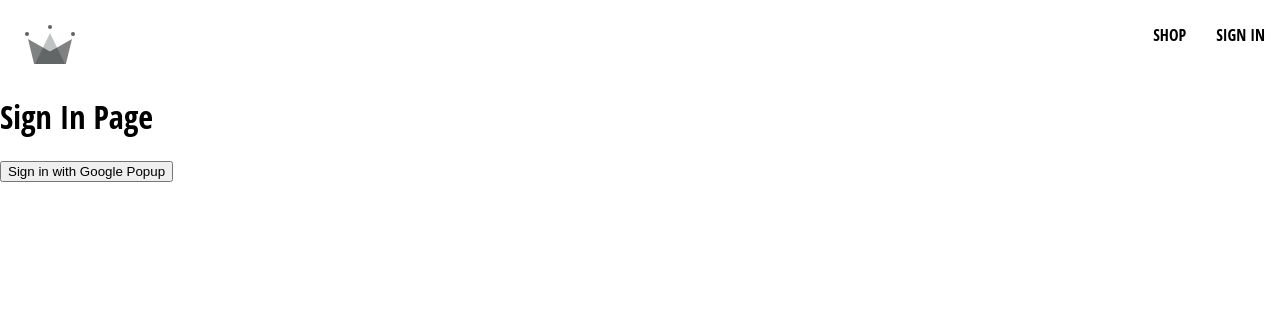
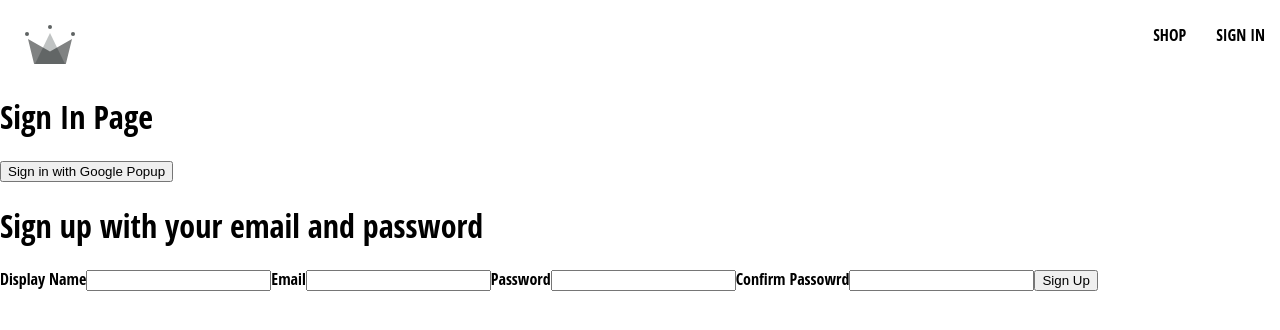
Before and after one commit to vrichtmann/e-comerce, a React (Create React App) app: page /sign-in in a window 1280 px wide. Shown: the top 330 px of the page. Built offline with nearby package versions, Linux system fonts and the light colour scheme; a web font is replaced by a local one.

Commit message:
sign up setup firebase

```diff
--- a/src/compoments/sign-up-form/sign-up-form.component.jsx
+++ b/src/compoments/sign-up-form/sign-up-form.component.jsx
@@ -1,20 +1,73 @@
+import { useState } from "react";
+import { createAuthUserWithEmailAndPassword, createUserDocumentFromAuth } from "../../utils/firebase/firebase.utils";
+
+const defaultFormFields = {
+    displayName: '',
+    email: '',
+    password: '',
+    confirmPassword: '',
+}
+
 const SignUpForm = () => {
+    const [formFields, setFormFields] = useState(defaultFormFields)
+    const { displayName, email, password, confirmPassword } = formFields;
+
+    console.log(formFields);
+
+    const resetFormFields = () =>{
+        setFormFields(defaultFormFields);
+    }
+
+    const handleSubmit = async (event) => {
+        event.preventDefault();
+
+        if(password != confirmPassword){
+            alert("password do not match");
+            return;
+        }
+
+        try {
+            const {user} = await createAuthUserWithEmailAndPassword(
+                email,
+                password
+            );
+
+        await createUserDocumentFromAuth(user, {displayName});
+        resetFormFields();
+        } catch(error){
+            if(error.code == 'auth/email-already-in-use') {
+                alert('Cannot create user, email already in use');
+            }else{
+                console.error('user created ancountered an error', error);
+            }
+        }
+    }
+
+    const handleChange = (event) => {
+        const {name, value} = event.target;
+        setFormFields({...formFields, [name]: value })
+    };
+
     return (
         <div>
             <h1>Sign up with your email and password</h1>
-            <form>
+            <form onSubmit={handleSubmit}>
                 <label>Display Name</label>
-                <input required/>
+                <input type="text" required onChange={handleChange} name="displayName" value={displayName}/>
 
                 <label>Email</label>
-                <input required/>
+                <input type="email" required onChange={handleChange} name="email" value={email}/>
 
                 <label>Password</label>
-                <input required/>
+                <input type="password" required onChange={handleChange} name="password" value={password}/>
 
                 <label>Confirm Passowrd</label>
-                <input required/>
+                <input type="password" required onChange={handleChange} name="confirmPassword" value={confirmPassword}/>
+
+                <button type="submit">Sign Up</button>
             </form>
         </div>
     )
 }
+
+export default SignUpForm;
--- a/src/routes/sign-in/sign-in.component.jsx
+++ b/src/routes/sign-in/sign-in.component.jsx
@@ -7,6 +7,8 @@ import {
     // signInWithGoogleRedirect,
     createUserDocumentFromAuth
     } from '../../utils/firebase/firebase.utils'
+
+import SignUpForm from '../../compoments/sign-up-form/sign-up-form.component';
 
 const SignIn = () => {
 
@@ -29,6 +31,7 @@ const SignIn = () => {
         <div>
             <h1>Sign In Page</h1>
             <button onClick={logGoogleUser}>Sign in with Google Popup</button>
+            <SignUpForm/>
             {/* <button onClick={signInWithGoogleRedirect}>Sign in with Google Redirect</button> */}
         </div>
     );
--- a/src/utils/firebase/firebase.utils.js
+++ b/src/utils/firebase/firebase.utils.js
@@ -1,8 +1,10 @@
+import { async } from '@firebase/util';
 import { initializeApp } from 'firebase/app';
 import { getAuth,
          signInWithRedirect,
          signInWithPopup,
-         GoogleAuthProvider } from 'firebase/auth';
+         GoogleAuthProvider,
+         createUserWithEmailAndPassword} from 'firebase/auth';
 import { getFirestore, doc, getDoc, setDoc } from 'firebase/firestore'
 
 
@@ -28,7 +30,9 @@ export const signInWithGooglePopup = () => signInWithPopup(auth, googleProvider)
 export const signInWithGoogleRedirect = () => signInWithRedirect(auth, googleProvider);
 export const db = getFirestore();
 
-export const createUserDocumentFromAuth = async (userAuth) =>{
+export const createUserDocumentFromAuth = async (userAuth, additionalInformation = {}) =>{
+    if(!userAuth)return;
+
     const userDocRef = doc(db, 'users', userAuth.uid);
 
     // console.log(userDocRef);
@@ -44,7 +48,8 @@ export const createUserDocumentFromAuth = async (userAuth) =>{
             await setDoc(userDocRef, {
                 displayName,
                 email,
-                createdAt
+                createdAt,
+                ...additionalInformation,
             });
         }catch(error){
             console.log('error creating the user', error.message);
@@ -53,3 +58,9 @@ export const createUserDocumentFromAuth = async (userAuth) =>{
 
     return userDocRef;
 }
+
+export const createAuthUserWithEmailAndPassword = async (email, password) =>{
+    if(!email || !password) return;
+
+    return await createUserWithEmailAndPassword(auth, email, password)
+}
```
